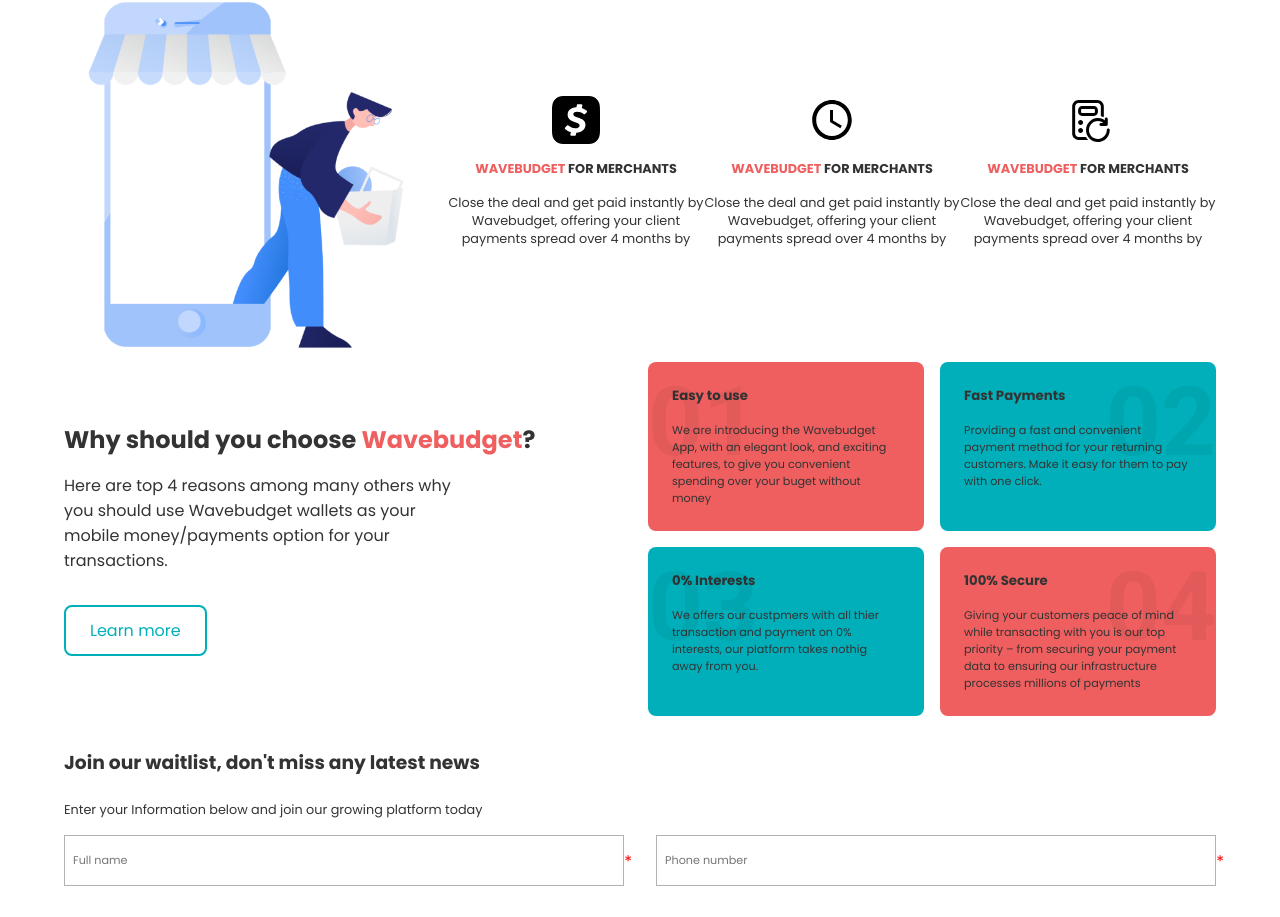
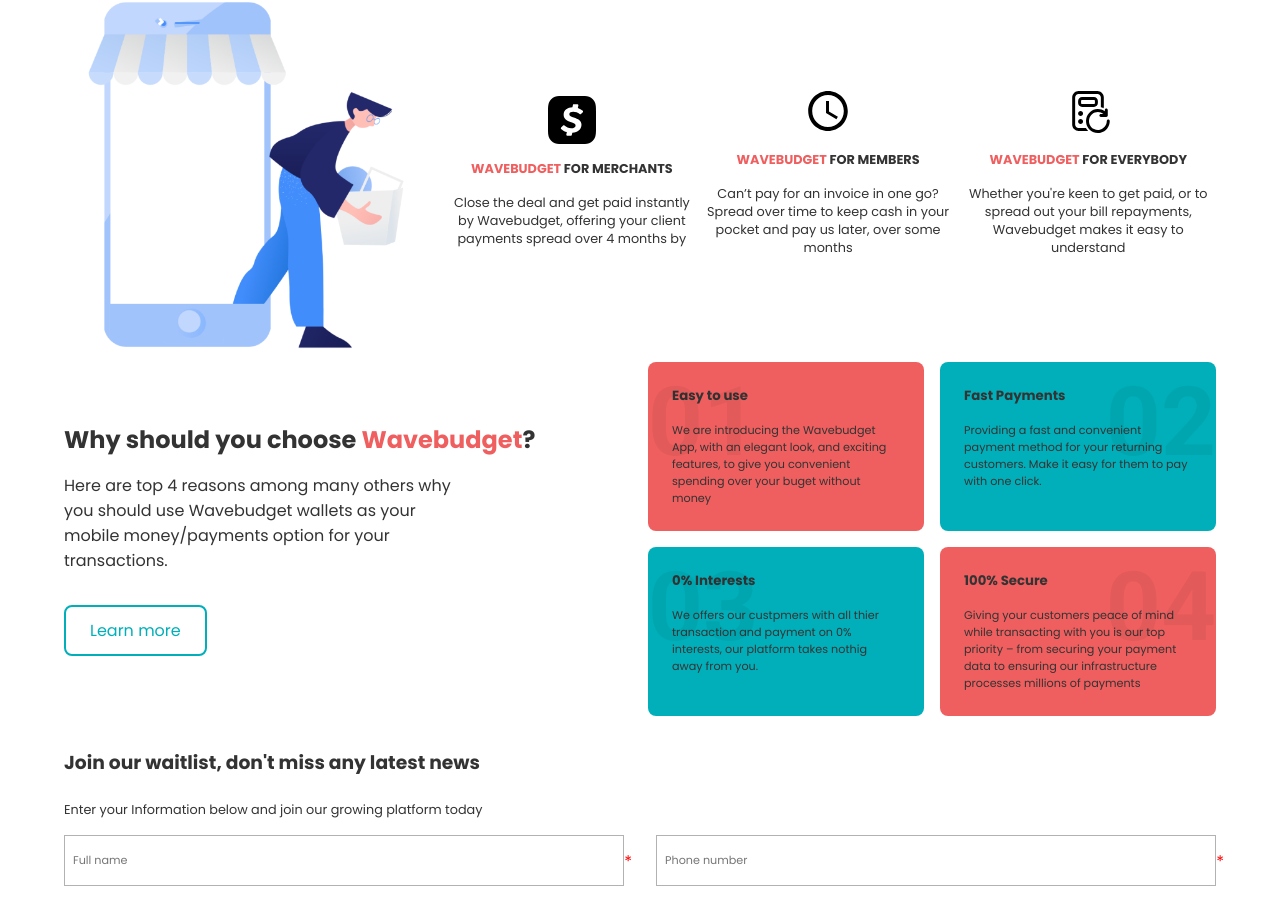
Before and after one commit to Aarond2018/Wave-budget, a React (Create React App) app: page / in a window 1280 px wide. Shown: the part 1042-1959 px from the top of the page. Built offline with nearby package versions, Linux system fonts and the light colour scheme.

Commit message:
made changes

```diff
--- a/src/components/Home/Info/Info.js
+++ b/src/components/Home/Info/Info.js
@@ -42,19 +42,13 @@
             </div>
           <div>
             <img src={clockIcon} alt="clock_icon" />
-            <h4><span>WAVEBUDGET</span> for merchants</h4>
-            <p>Close the deal and get paid
-                instantly by Wavebudget, offering your
-                client payments spread
-                over 4 months by </p>
+            <h4><span>WAVEBUDGET</span> for members</h4>
+            <p>Can’t pay for an invoice in one go? Spread over time to keep cash in your pocket and pay us later, over some months </p>
             </div>
           <div>
             <img src={calculatorIcon} alt="calculator_icon" />
-            <h4><span>WAVEBUDGET</span> for merchants</h4>
-            <p>Close the deal and get paid
-                instantly by Wavebudget, offering your
-                client payments spread
-                over 4 months by </p>
+            <h4><span>WAVEBUDGET</span> for everybody</h4>
+            <p>Whether you're keen to get paid, or to spread out your bill repayments, Wavebudget makes it easy to understand </p>
             </div>
         </div>
       </section>
```
